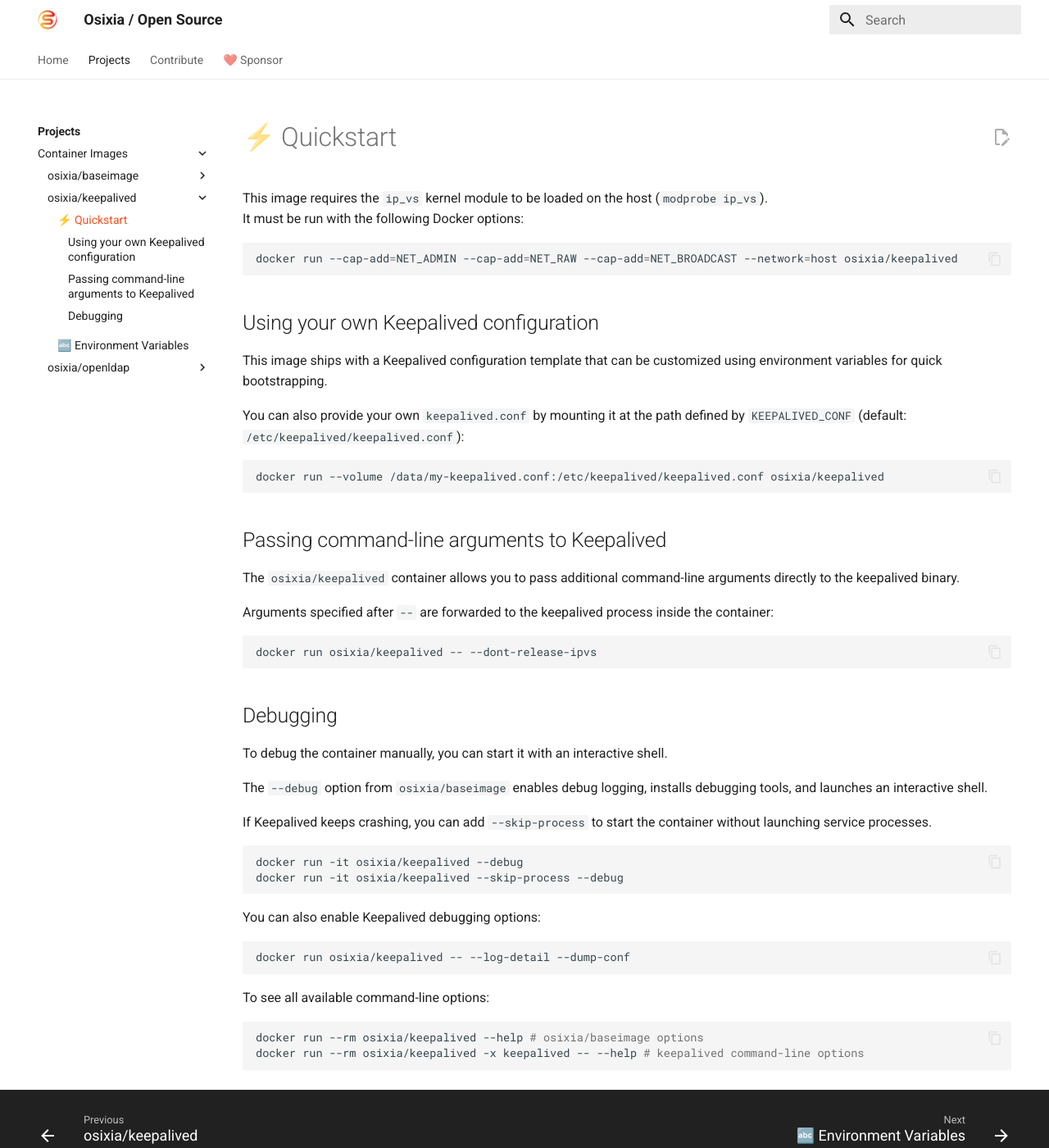
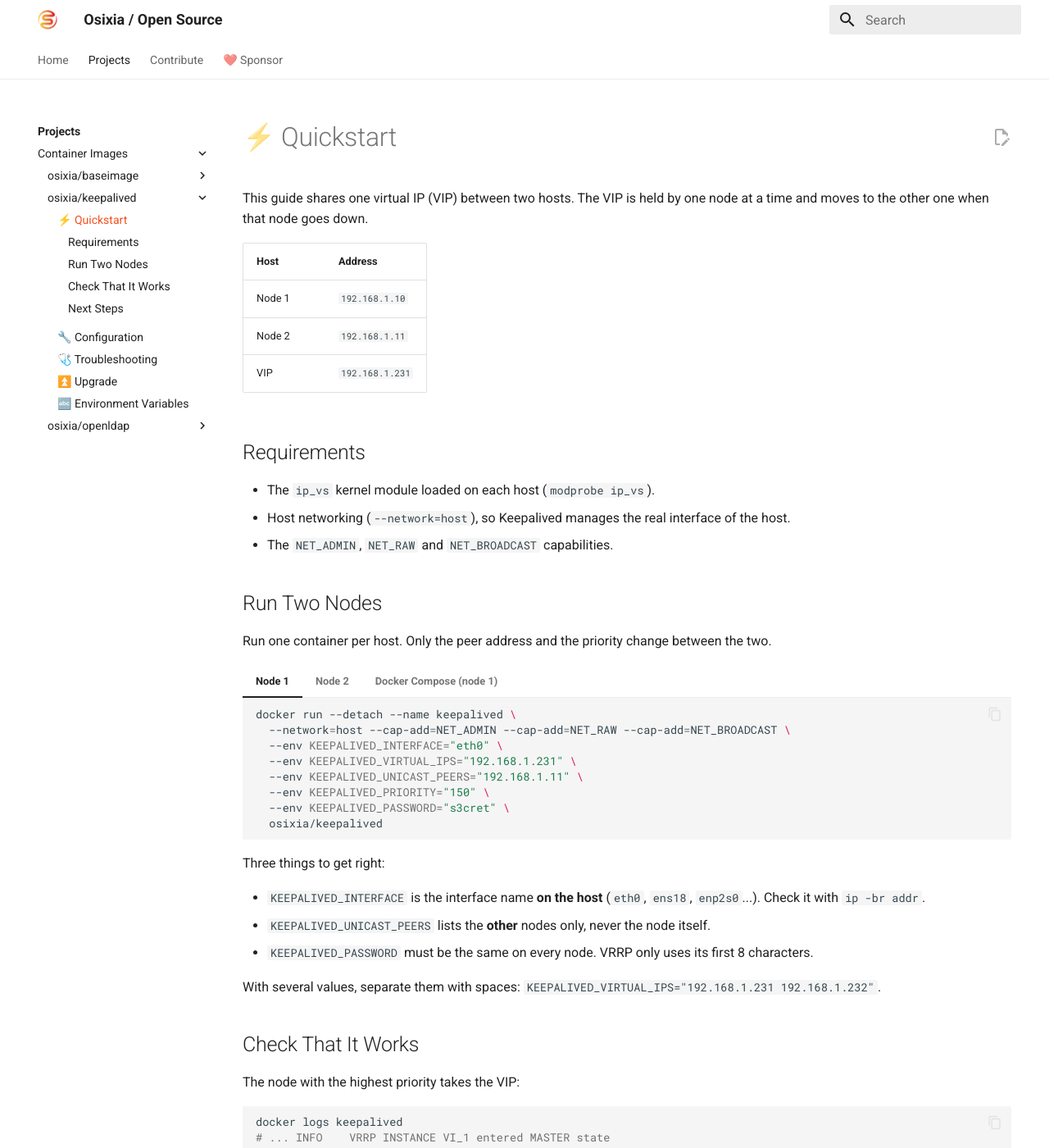
Before and after one commit to osixia/opensource, an MkDocs documentation site: the page built from docs/projects/container-images/keepalived/quickstart.md, in a window 1280 px wide and 1400 px high. Shown: the whole window at 82% size. Built offline with MkDocs 1.6.1 and Material for MkDocs 9.7.7, drawn with Linux system fonts in a browser that asks for light colours; comment, search, counter and statistics services are not loaded; some of the changed text lies outside the part shown.

Commit message:
docs: enrich keepalived documentation
Add configuration, troubleshooting and upgrade pages, rewrite the
quickstart around a two-node example and split environment variables.

Co-Authored-By: Claude Opus 5.5 <noreply@anthropic.com>

````diff
--- a/docs/projects/container-images/keepalived/index.md
+++ b/docs/projects/container-images/keepalived/index.md
@@ -11,3 +11,21 @@
 [Keepalived](https://keepalived.org/) container image for VRRP high availability and VIP failover with dynamic configuration and hot reload.
 
 ![Container Keepalived](../../../assets/images/osixia-container-keepalived.png)
+
+## Features
+
+- **Ready in one command**: a virtual IP shared between your nodes, configured with a few environment variables.
+- **Three levels of configuration**: environment variables, your own template, or your own `keepalived.conf`.
+- **Hot reload**: Keepalived reloads when its configuration file changes, without restarting the container.
+- **State changes in the container logs**: `MASTER`, `BACKUP` and `FAULT` transitions are logged, and you can plug in your own notify script.
+- **Up-to-date Keepalived**: built from the upstream sources on Alpine, with JSON status support.
+
+## Start Here
+
+- New to `osixia/keepalived`? Start with the [Quickstart](quickstart.md) to share a virtual IP between two nodes.
+- Need more than the default setup? See [Configuration](configuration.md).
+- Something is not working? Read [Troubleshooting](troubleshooting.md).
+- Coming from `osixia/keepalived` 2.1.5 or older? Read [Upgrade](upgrade.md).
+- Looking for a setting? All of them are listed in [Environment Variables](environment-variables.md).
+
+This image is based on [osixia/baseimage](../baseimage/index.md).
--- a/docs/projects/container-images/keepalived/quickstart.md
+++ b/docs/projects/container-images/keepalived/quickstart.md
@@ -1,52 +1,97 @@
 # ⚡ Quickstart
 
-This image requires the `ip_vs` kernel module to be loaded on the host (`modprobe ip_vs`).
-It must be run with the following Docker options:
+This guide shares one virtual IP (VIP) between two hosts. The VIP is held by one node at a time and moves to the other one when that node goes down.
+
+| Host   | Address         |
+| ------ | --------------- |
+| Node 1 | `192.168.1.10`  |
+| Node 2 | `192.168.1.11`  |
+| VIP    | `192.168.1.231` |
+
+## Requirements
+
+- The `ip_vs` kernel module loaded on each host (`modprobe ip_vs`).
+- Host networking (`--network=host`), so Keepalived manages the real interface of the host.
+- The `NET_ADMIN`, `NET_RAW` and `NET_BROADCAST` capabilities.
+
+## Run Two Nodes
+
+Run one container per host. Only the peer address and the priority change between the two.
+
+=== "Node 1"
+
+    ``` bash
+    docker run --detach --name keepalived \
+      --network=host --cap-add=NET_ADMIN --cap-add=NET_RAW --cap-add=NET_BROADCAST \
+      --env KEEPALIVED_INTERFACE="eth0" \
+      --env KEEPALIVED_VIRTUAL_IPS="192.168.1.231" \
+      --env KEEPALIVED_UNICAST_PEERS="192.168.1.11" \
+      --env KEEPALIVED_PRIORITY="150" \
+      --env KEEPALIVED_PASSWORD="s3cret" \
+      osixia/keepalived
+    ```
+
+=== "Node 2"
+
+    ``` bash
+    docker run --detach --name keepalived \
+      --network=host --cap-add=NET_ADMIN --cap-add=NET_RAW --cap-add=NET_BROADCAST \
+      --env KEEPALIVED_INTERFACE="eth0" \
+      --env KEEPALIVED_VIRTUAL_IPS="192.168.1.231" \
+      --env KEEPALIVED_UNICAST_PEERS="192.168.1.10" \
+      --env KEEPALIVED_PRIORITY="100" \
+      --env KEEPALIVED_PASSWORD="s3cret" \
+      osixia/keepalived
+    ```
+
+=== "Docker Compose (node 1)"
+
+    ``` yaml
+    services:
+      keepalived:
+        image: osixia/keepalived
+        container_name: keepalived
+        network_mode: host
+        restart: unless-stopped
+        cap_add:
+          - NET_ADMIN
+          - NET_RAW
+          - NET_BROADCAST
+        environment:
+          KEEPALIVED_INTERFACE: "eth0"
+          KEEPALIVED_VIRTUAL_IPS: "192.168.1.231"
+          KEEPALIVED_UNICAST_PEERS: "192.168.1.11"
+          KEEPALIVED_PRIORITY: "150"
+          KEEPALIVED_PASSWORD: "s3cret"
+    ```
+
+Three things to get right:
+
+- `KEEPALIVED_INTERFACE` is the interface name **on the host** (`eth0`, `ens18`, `enp2s0`...). Check it with `ip -br addr`.
+- `KEEPALIVED_UNICAST_PEERS` lists the **other** nodes only, never the node itself.
+- `KEEPALIVED_PASSWORD` must be the same on every node. VRRP only uses its first 8 characters.
+
+With several values, separate them with spaces: `KEEPALIVED_VIRTUAL_IPS="192.168.1.231 192.168.1.232"`.
+
+## Check That It Works
+
+The node with the highest priority takes the VIP:
 
 ``` bash
-docker run --cap-add=NET_ADMIN --cap-add=NET_RAW --cap-add=NET_BROADCAST --network=host osixia/keepalived
+docker logs keepalived
+# ... INFO    VRRP INSTANCE VI_1 entered MASTER state
+
+ip addr show eth0
+# inet 192.168.1.10/24 ...
+# inet 192.168.1.231/32 scope global eth0
 ```
 
-## Using your own Keepalived configuration
+Stop the container on node 1: within a few seconds node 2 logs `entered MASTER state` and holds the VIP.
 
-This image ships with a Keepalived configuration template that can be customized using environment variables for quick bootstrapping.
+Start node 1 again: it comes back as `BACKUP` and the VIP **stays on node 2**. This is intended, see [Failback](configuration.md#failback).
 
-You can also provide your own `keepalived.conf` by mounting it at the path defined by `KEEPALIVED_CONF` (default: `/etc/keepalived/keepalived.conf`):
+## Next Steps
 
-``` bash
-docker run --volume /data/my-keepalived.conf:/etc/keepalived/keepalived.conf osixia/keepalived
-```
-
-## Passing command-line arguments to Keepalived
-
-The `osixia/keepalived` container allows you to pass additional command-line arguments directly to the keepalived binary.
-
-Arguments specified after `--` are forwarded to the keepalived process inside the container:
-
-``` bash
-docker run osixia/keepalived -- --dont-release-ipvs
-```
-
-## Debugging
-
-To debug the container manually, you can start it with an interactive shell.
-
-The `--debug` option from `osixia/baseimage` enables debug logging, installs debugging tools, and launches an interactive shell.
-
-If Keepalived keeps crashing, you can add `--skip-process` to start the container without launching service processes.
-
-``` bash
-docker run -it osixia/keepalived --debug
-docker run -it osixia/keepalived --skip-process --debug
-```
-
-You can also enable Keepalived debugging options:
-``` bash
-docker run osixia/keepalived -- --log-detail --dump-conf
-```
-
-To see all available command-line options:
-``` bash
-docker run --rm osixia/keepalived --help # osixia/baseimage options
-docker run --rm osixia/keepalived -x keepalived -- --help # keepalived command-line options
-```
+- [Configuration](configuration.md): use your own template or your own `keepalived.conf`, hot reload, notify script.
+- [Troubleshooting](troubleshooting.md): debugging options and common issues.
+- [Environment Variables](environment-variables.md): all settings.
--- a/mkdocs.yml
+++ b/mkdocs.yml
@@ -54,6 +54,9 @@ nav:
         - osixia/keepalived:
           - projects/container-images/keepalived/index.md
           - projects/container-images/keepalived/quickstart.md
+          - projects/container-images/keepalived/configuration.md
+          - projects/container-images/keepalived/troubleshooting.md
+          - projects/container-images/keepalived/upgrade.md
           - projects/container-images/keepalived/environment-variables.md
         - osixia/openldap:
           - projects/container-images/openldap/index.md
````
Also changed, not shown: docs/projects/container-images/keepalived/configuration.md (added, +205 -0 lines), docs/projects/container-images/keepalived/environment-variables.md (+23 -8 lines), docs/projects/container-images/keepalived/troubleshooting.md (added, +71 -0 lines), docs/projects/container-images/keepalived/upgrade.md (added, +53 -0 lines).
